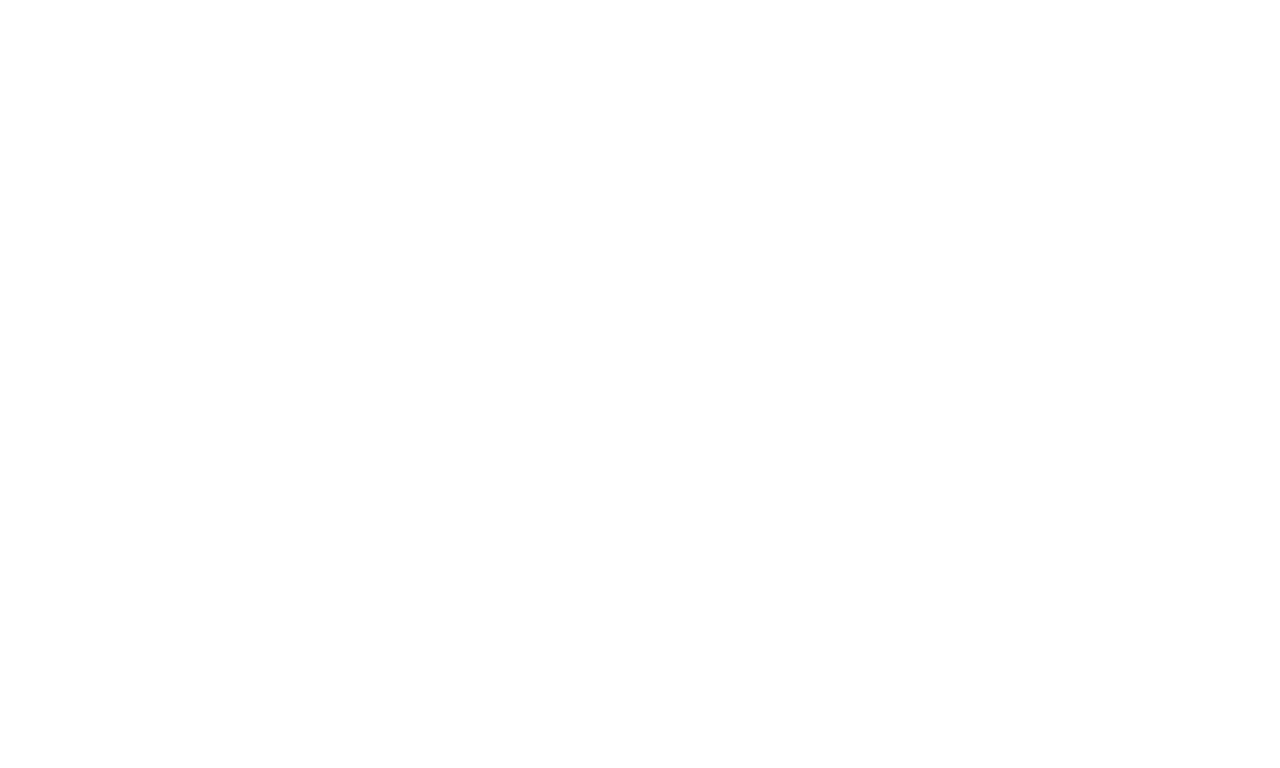
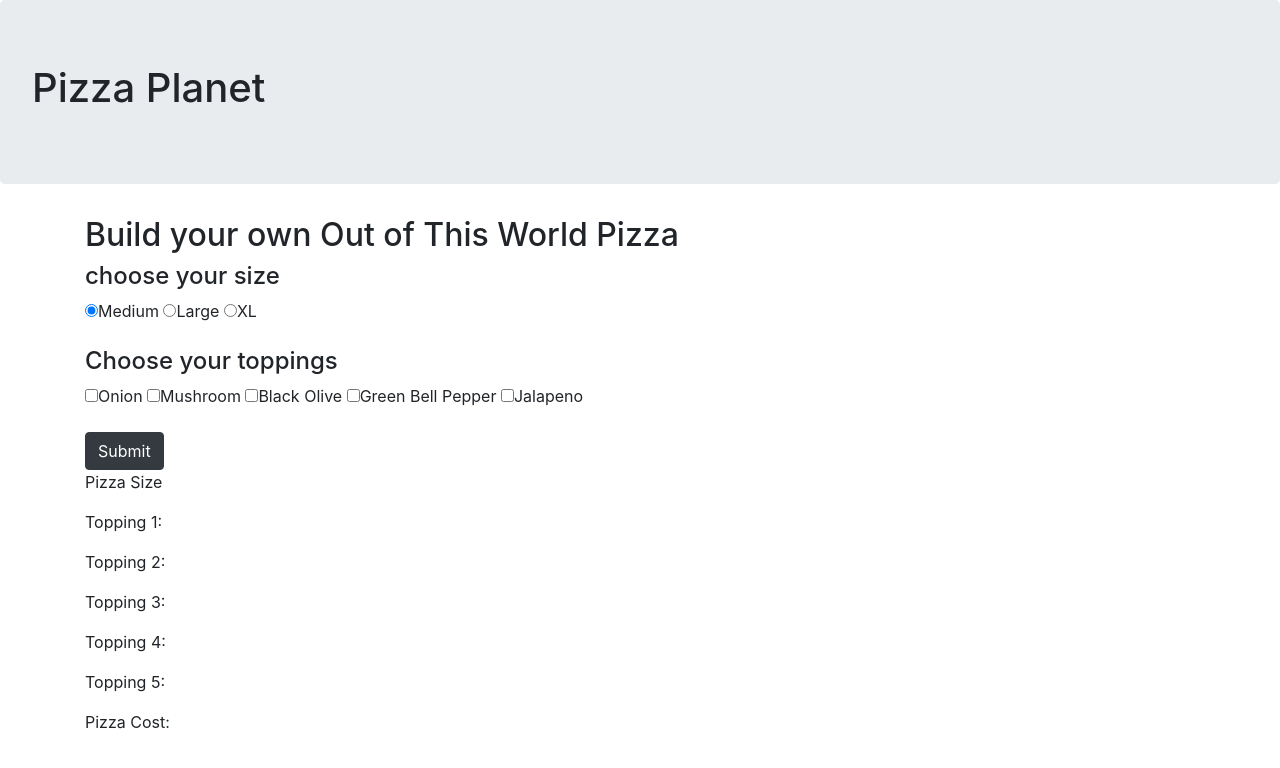
Before and after one commit to marisa-edgar/pizza-planet, a plain HTML site: page index.html in a window 1280 px wide. Drawn offline with Linux system fonts and the light colour scheme.

Commit message:
write HTML, was confused about first test, but i think i got it

```diff
--- a/index.html
+++ b/index.html
@@ -8,5 +8,38 @@
     <title></title>
   </head>
 <body>
+  <div class="jumbotron">
+    <h1>Pizza Planet</h1>
+    <h3></h3>
+  </div>
+  <div class= "container">
+    <form class="pizza">
+      <div class="form-group">
+        <h2>Build your own Out of This World Pizza</h2>
+        <h4>choose your size</h4>
+        <label><input type="radio" name="size" value="medium" checked >Medium</label>
+        <label><input type="radio" name="size" value="large">Large</label>
+        <label><input type="radio" name="size" value="xl">XL</label>
+      </div>
+      <div class="form-group">
+        <h4>Choose your toppings</h4>
+        <label><input type="checkbox" name="topping1" value="Onion" >Onion</label>
+        <label><input type="checkbox" name="topping2" value="Mushroom">Mushroom</label>
+        <label><input type="checkbox" name="topping3" value="Black Olive">Black Olive</label>
+        <label><input type="checkbox" name="topping4" value="Bell Pepper">Green Bell Pepper</label>
+        <label><input type="checkbox" name="topping5" value="Jalapeno">Jalapeno</label>
+      </div>
+      <button type="submit" class="btn btn-dark">Submit</button>
+    </form>
+    <div id="pizza">
+      <p>Pizza Size<span class="pizza-size"></span></p>
+      <p>Topping 1: <span class="topping1"></span></p>
+      <p>Topping 2: <span class="topping2"></span></p>
+      <p>Topping 3: <span class="topping3"></span></p>
+      <p>Topping 4: <span class="topping4"></span></p>
+      <p>Topping 5: <span class="topping5"></span></p>
+      <p>Pizza Cost: <span class="cost"></span></p>
+    </div>
+  </div>
 </body>
 </html>
--- a/js/scripts.js
+++ b/js/scripts.js
@@ -1,11 +1,11 @@
-function Pizza(top1, top2, top3, top4, top5) {
-  this.pizza = 8;
+function Pizza(top1, top2, top3, top4, top5, size, price) {
   this.top1 = top1;
   this.top2 = top2;
   this.top3 = top3;
   this.top4 = top4;
   this.top5 = top5;
   this.size = size;
+  this.price = 8;
 }
 Pizza.prototype.sizeCost = function() {
   if (this.size = "XL") {
```
Also changed, not shown: 1 other file.
